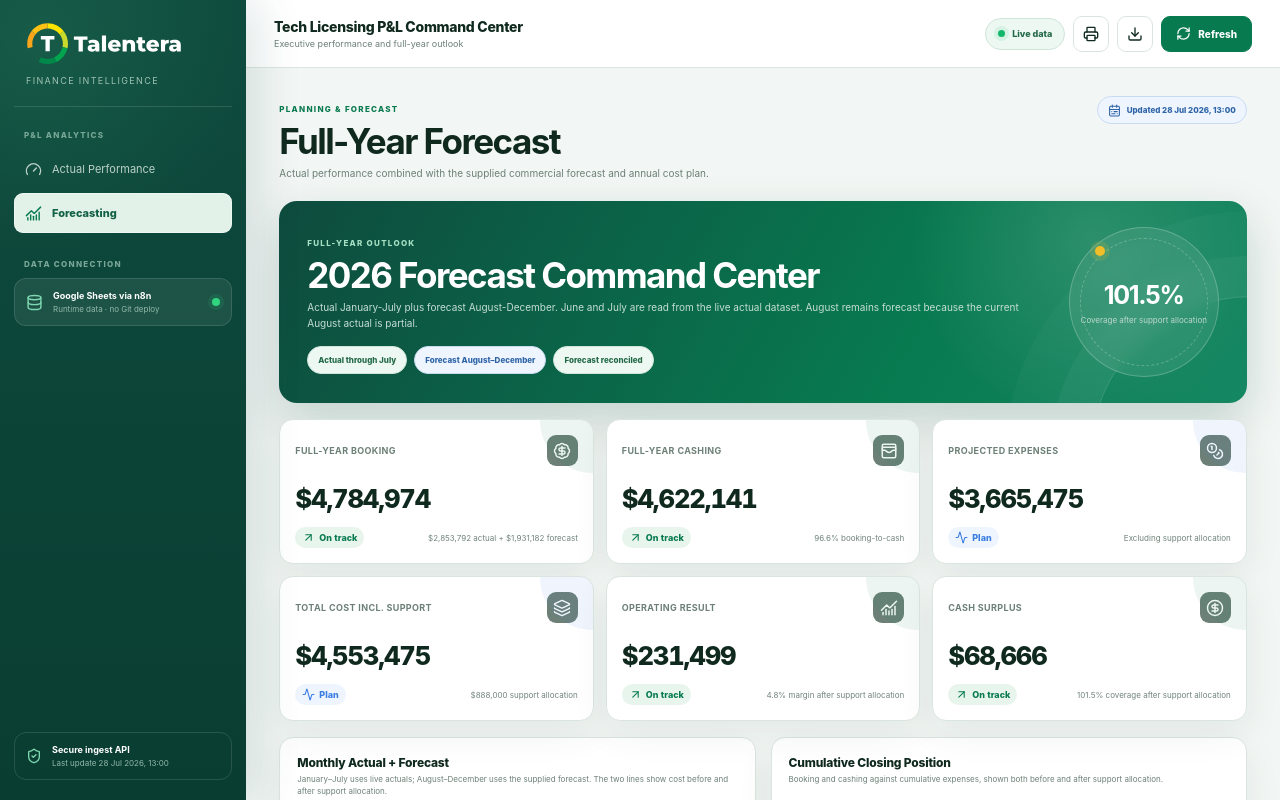
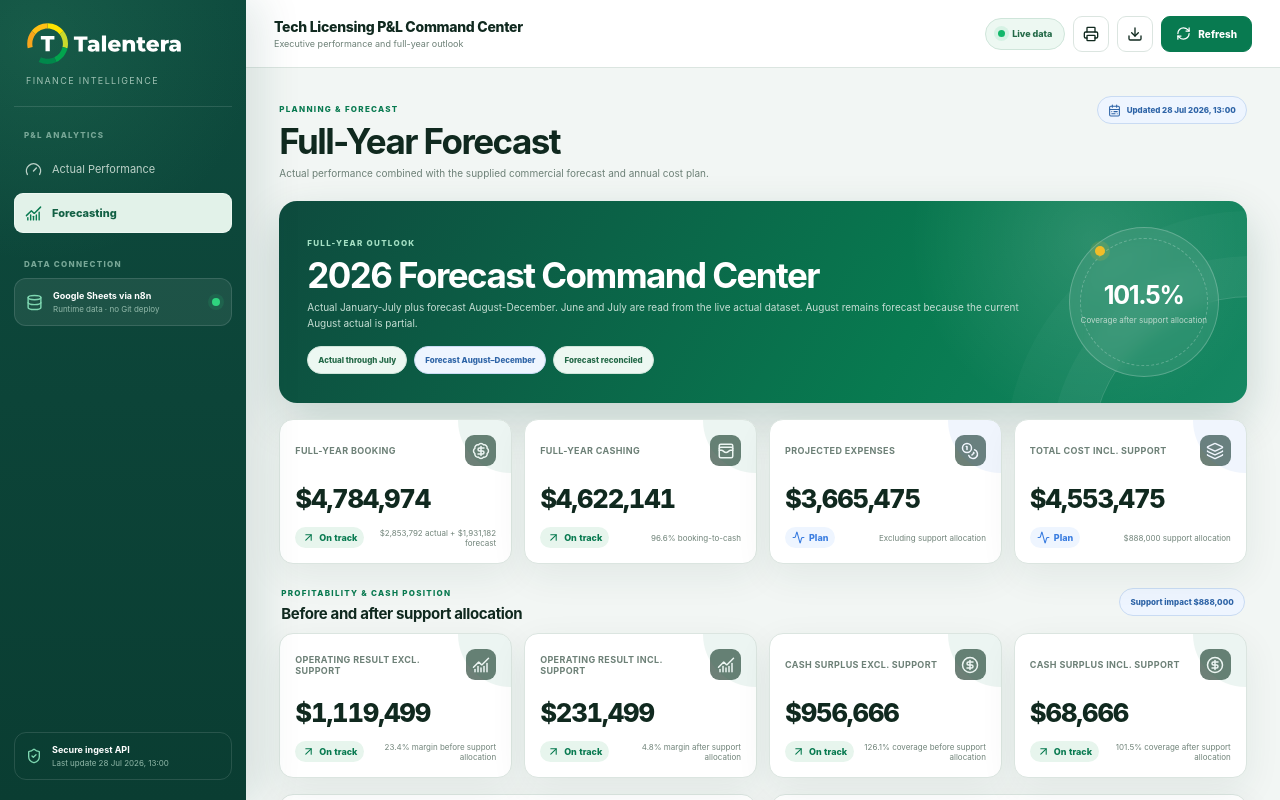
Before and after one commit to amohamed-alt/P-L, a React (Vite) app: page / in a window 1280 px wide. Both pictures are taken after a click on the button "Forecasting". Shown: the top 800 px of the page. Built offline with nearby package versions, Linux system fonts and the light colour scheme.

Commit message:
Show forecast results before and after support (#23)
* Calculate forecast positions with and without support allocation

* Show operating and cash results before and after support

* Lay out forecast plan and result cards in four columns

```diff
--- a/src/ForecastDashboard.jsx
+++ b/src/ForecastDashboard.jsx
@@ -7,18 +7,37 @@ import { COLORS, ChartTooltip, KpiCard, Section, StatusBadge, formatPercent, ful
 export function ForecastDashboard({ forecast }) {
   const [metric, setMetric] = useState('booking');
   const currency = forecast.currency;
-  const cards = [
+
+  const planningCards = [
     { label: 'Full-Year Booking', value: forecast.fullYearBooking, helper: `${fullMoney(forecast.actualBooking, currency)} actual + ${fullMoney(forecast.forecastBooking, currency)} forecast`, icon: BadgeDollarSign, tone: 'positive' },
     { label: 'Full-Year Cashing', value: forecast.fullYearCashing, helper: `${formatPercent(forecast.bookingToCash)} booking-to-cash`, icon: WalletCards, tone: 'positive' },
     { label: 'Projected Expenses', value: forecast.projectedExpenses, helper: 'Excluding support allocation', icon: Coins, tone: 'neutral' },
     { label: 'Total Cost Incl. Support', value: forecast.annualCost, helper: `${fullMoney(forecast.supportAllocation, currency)} support allocation`, icon: Layers3, tone: 'neutral' },
-    { label: 'Operating Result', value: forecast.operatingResult, helper: `${formatPercent(forecast.operatingMargin)} margin after support allocation`, icon: ChartNoAxesCombined, tone: forecast.operatingResult >= 0 ? 'positive' : 'negative' },
-    { label: 'Cash Surplus', value: forecast.cashSurplus, helper: `${formatPercent(forecast.cashCoverage)} coverage after support allocation`, icon: CircleDollarSign, tone: forecast.cashSurplus >= 0 ? 'positive' : 'negative' },
   ];
+
+  const resultCards = [
+    { label: 'Operating Result Excl. Support', value: forecast.operatingResultExSupport, helper: `${formatPercent(forecast.operatingMarginExSupport)} margin before support allocation`, icon: ChartNoAxesCombined, tone: forecast.operatingResultExSupport >= 0 ? 'positive' : 'negative' },
+    { label: 'Operating Result Incl. Support', value: forecast.operatingResult, helper: `${formatPercent(forecast.operatingMargin)} margin after support allocation`, icon: ChartNoAxesCombined, tone: forecast.operatingResult >= 0 ? 'positive' : 'negative' },
+    { label: 'Cash Surplus Excl. Support', value: forecast.cashSurplusExSupport, helper: `${formatPercent(forecast.cashCoverageExSupport)} coverage before support allocation`, icon: CircleDollarSign, tone: forecast.cashSurplusExSupport >= 0 ? 'positive' : 'negative' },
+    { label: 'Cash Surplus Incl. Support', value: forecast.cashSurplus, helper: `${formatPercent(forecast.cashCoverage)} coverage after support allocation`, icon: CircleDollarSign, tone: forecast.cashSurplus >= 0 ? 'positive' : 'negative' },
+  ];
+
   const forecastMonths = MONTHS.slice(Number(forecast.payload.metadata.forecastStartMonthNumber) - 1, Number(forecast.payload.metadata.forecastEndMonthNumber));
   const ownerRows = forecast.payload[metric] || [];
   const expected = forecast.payload.expectedTotals || {};
   const reconciled = Math.round(metric === 'booking' ? forecast.forecastBooking : forecast.forecastCashing) === Math.round(Number(metric === 'booking' ? expected.forecastBooking : expected.forecastCashing));
+
+  const renderCard = (card) => (
+    <KpiCard
+      key={card.label}
+      label={card.label}
+      icon={card.icon}
+      tone={card.tone}
+      value={fullMoney(card.value, currency)}
+      delta={card.tone === 'positive' ? 'On track' : card.tone === 'negative' ? 'Attention' : 'Plan'}
+      helper={card.helper}
+    />
+  );
 
   return (
     <>
@@ -27,7 +46,13 @@ export function ForecastDashboard({ forecast }) {
         <div className="forecast-orbit"><i /><strong>{formatPercent(forecast.cashCoverage)}</strong><span>Coverage after support allocation</span></div>
       </div>
 
-      <section className="kpi-grid">{cards.map((card) => <KpiCard key={card.label} label={card.label} icon={card.icon} tone={card.tone} value={fullMoney(card.value, currency)} delta={card.tone === 'positive' ? 'On track' : card.tone === 'negative' ? 'Attention' : 'Plan'} helper={card.helper} />)}</section>
+      <section className="kpi-grid forecast-plan-grid">{planningCards.map(renderCard)}</section>
+
+      <div className="forecast-result-heading">
+        <div><span className="eyebrow">PROFITABILITY &amp; CASH POSITION</span><h2>Before and after support allocation</h2></div>
+        <StatusBadge tone="info">Support impact {fullMoney(forecast.supportAllocation, currency)}</StatusBadge>
+      </div>
+      <section className="kpi-grid forecast-result-grid">{resultCards.map(renderCard)}</section>
 
       <div className="dashboard-grid two-column">
         <Section title="Monthly Actual + Forecast" description="January–July uses live actuals; August–December uses the supplied forecast. The two lines show cost before and after support allocation.">
@@ -41,8 +66,6 @@ export function ForecastDashboard({ forecast }) {
       <Section title={`${metric === 'booking' ? 'Booking' : 'Cashing'} Forecast by Owner`} description={`${forecast.payload.metadata.forecastStartMonth}–${forecast.payload.metadata.forecastEndMonth} supplied forecast values.`} action={<select className="inline-select" value={metric} onChange={(event) => setMetric(event.target.value)}><option value="booking">Booking forecast</option><option value="cashing">Cashing forecast</option></select>}>
         <div className="table-shell forecast-table"><table><thead><tr><th>Owner</th>{forecastMonths.map((month) => <th key={month}>{month}</th>)}<th>Total</th></tr></thead><tbody>{ownerRows.map((row) => <tr key={row.owner}><td><strong>{row.owner}</strong></td>{row.monthly.map((value, index) => <td key={`${row.owner}-${index}`}>{fullMoney(value, currency)}</td>)}<td><strong>{fullMoney(row.monthly.reduce((sum, value) => sum + Number(value || 0), 0), currency)}</strong></td></tr>)}</tbody></table></div>
       </Section>
-
-      <div className="dashboard-grid three-column forecast-position-grid"><article className="position-card"><span>Projected booking position</span><strong>{fullMoney(forecast.operatingResult, currency)}</strong><small>Booking less total cost incl. support</small></article><article className="position-card"><span>Projected cash position</span><strong>{fullMoney(forecast.cashSurplus, currency)}</strong><small>Cashing less total cost incl. support</small></article><article className="position-card"><span>Conversion efficiency</span><strong>{formatPercent(forecast.bookingToCash)}</strong><small>Full-year cashing ÷ booking</small></article></div>
     </>
   );
 }
--- a/src/forecast.js
+++ b/src/forecast.js
@@ -82,7 +82,10 @@ export function calculateForecast(actualData, payload) {
   const forecastCashing = forecastRows.reduce((sum, row) => sum + row.cashing, 0);
   const fullYearBooking = actualBooking + forecastBooking;
   const fullYearCashing = actualCashing + forecastCashing;
+
+  const operatingResultExSupport = fullYearBooking - projectedExpenses;
   const operatingResult = fullYearBooking - annualCost;
+  const cashSurplusExSupport = fullYearCashing - projectedExpenses;
   const cashSurplus = fullYearCashing - annualCost;
 
   return {
@@ -102,8 +105,12 @@ export function calculateForecast(actualData, payload) {
     annualCost,
     monthlyExpensesExSupport,
     monthlyCost,
+    operatingResultExSupport,
+    operatingMarginExSupport: safeDivide(operatingResultExSupport, fullYearBooking),
     operatingResult,
     operatingMargin: safeDivide(operatingResult, fullYearBooking),
+    cashSurplusExSupport,
+    cashCoverageExSupport: safeDivide(fullYearCashing, projectedExpenses),
     cashSurplus,
     cashCoverage: safeDivide(fullYearCashing, annualCost),
     bookingToCash: safeDivide(fullYearCashing, fullYearBooking),
--- a/src/styles-content.css
+++ b/src/styles-content.css
@@ -21,6 +21,9 @@
 .section-intro { display:flex; align-items:center; gap:12px; padding:14px 16px; margin-bottom:15px; border:1px solid #d2e7dc; border-radius:13px; background:linear-gradient(90deg,#e7f4ed,#f9fcfa); }
 .intro-icon { width:38px; height:38px; display:grid; place-items:center; flex:0 0 auto; border-radius:10px; background:var(--green); color:#fff; } .section-intro>div:nth-child(2) { min-width:0; flex:1; display:flex; flex-direction:column; } .section-intro strong { font-size:10px; } .section-intro span:not(.status-badge) { margin-top:3px; color:var(--muted); font-size:8px; }
 .kpi-grid { display:grid; grid-template-columns:repeat(3,minmax(180px,1fr)); gap:12px; margin-bottom:16px; }
+.forecast-plan-grid,.forecast-result-grid { grid-template-columns:repeat(4,minmax(210px,1fr)); }
+.forecast-result-heading { display:flex; align-items:center; justify-content:space-between; gap:14px; margin:2px 0 10px; padding:0 2px; }
+.forecast-result-heading h2 { margin:4px 0 0; font-size:15px; letter-spacing:-.025em; }
 .kpi-card { min-height:136px; position:relative; overflow:hidden; padding:15px; border:1px solid var(--border); border-radius:14px; background:#fff; box-shadow:var(--shadow); transition:transform .18s ease,box-shadow .18s ease,border-color .18s ease; }
 .kpi-card::after { content:""; position:absolute; width:105px; height:105px; top:-52px; right:-52px; border-radius:999px; background:currentColor; opacity:.075; } .kpi-card:hover { transform:translateY(-2px); border-color:#a8c7b8; box-shadow:0 18px 42px rgba(23,67,50,.11); }
 .kpi-header { display:flex; align-items:center; justify-content:space-between; color:var(--muted); font-size:9px; font-weight:700; letter-spacing:.04em; text-transform:uppercase; } .kpi-icon { width:31px; height:31px; display:grid; place-items:center; border-radius:9px; background:currentColor; color:inherit; } .kpi-icon svg { color:#fff; }
```
